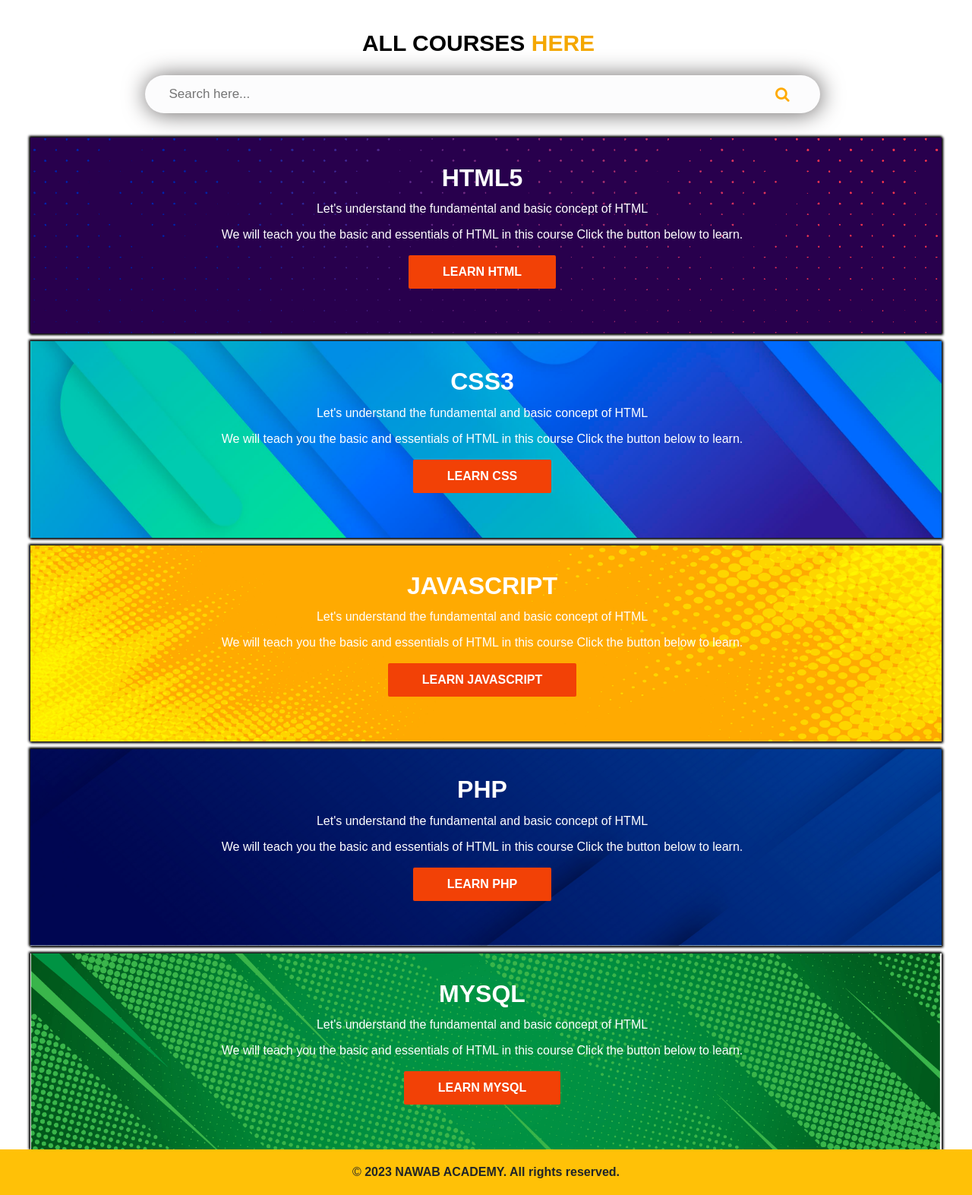
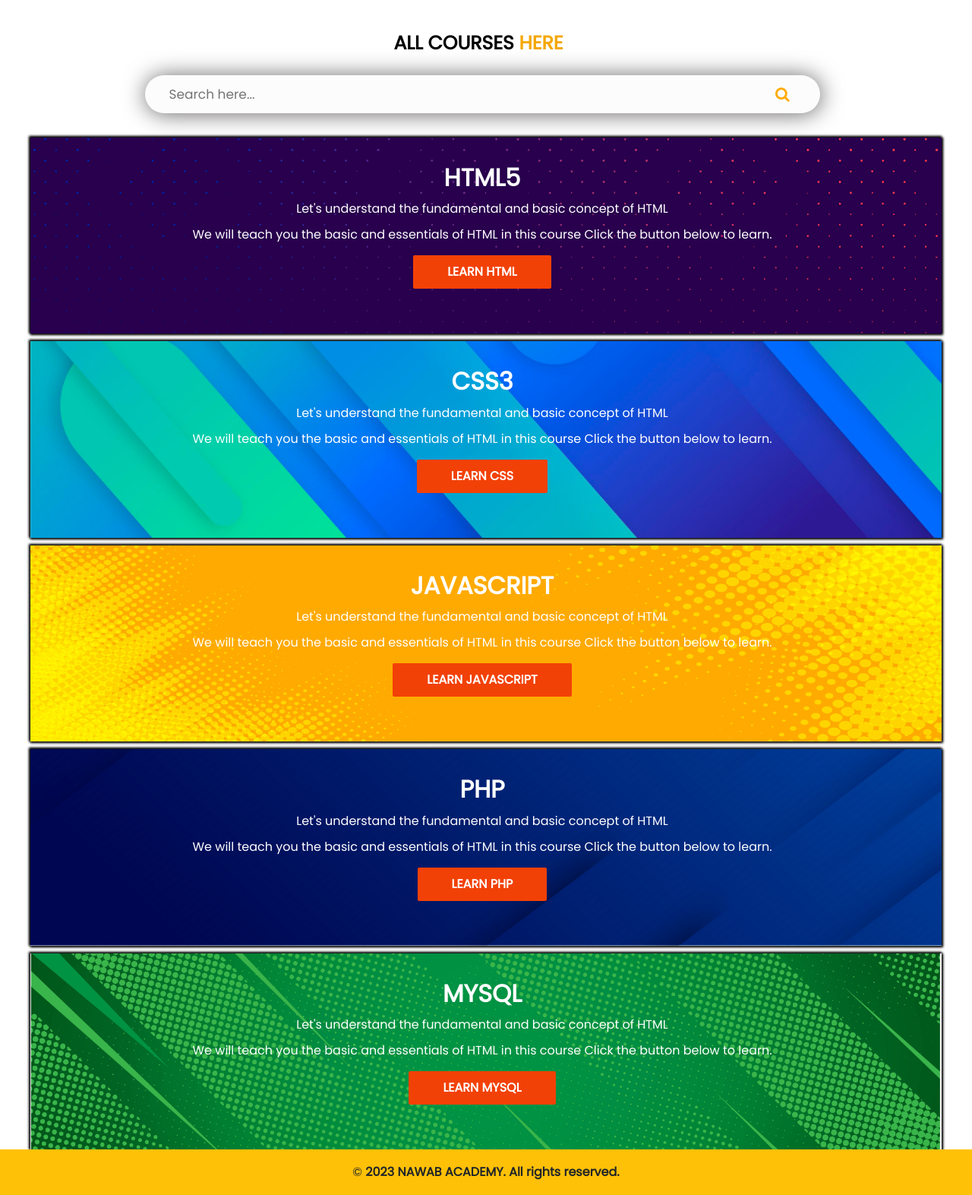
Before and after one commit to shahidjhawari/Online-Courses, a PHP site: page / in a window 1280 px wide. Shown: the part 1014-2587 px from the top of the page at 76% size. Run offline with PHP 8.4, Linux system fonts and the light colour scheme; some libraries are stand-ins or nearby versions.

Commit message:
add font family

```diff
--- a/css/styles.css
+++ b/css/styles.css
@@ -1,5 +1,7 @@
+@import url('https://fonts.googleapis.com/css2?family=Poppins&display=swap');
+
 body {
-    font-family: Arial, Helvetica, sans-serif;
+  font-family: 'Poppins', sans-serif;
 }
 html {
   scroll-behavior: smooth;
@@ -225,10 +227,10 @@ header {
   }
 }
 .titlepage h2 {
-  font-size: 30px;
+  font-size: 25px;
   color: #000000;
   line-height: 40px;
-  font-weight: bold;
+  font-weight: bolder;
   padding: 0;
   display: inline-block;
   text-transform: uppercase;
```
